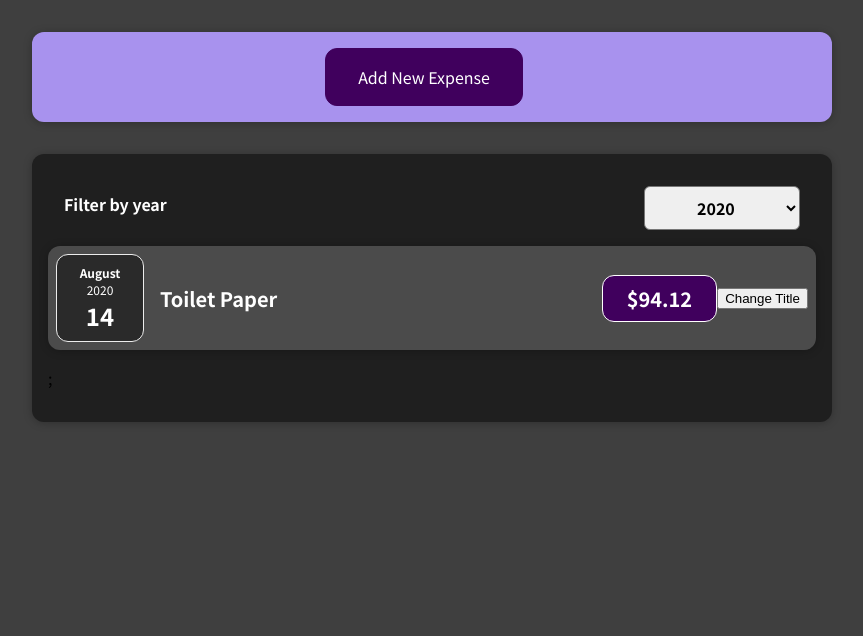
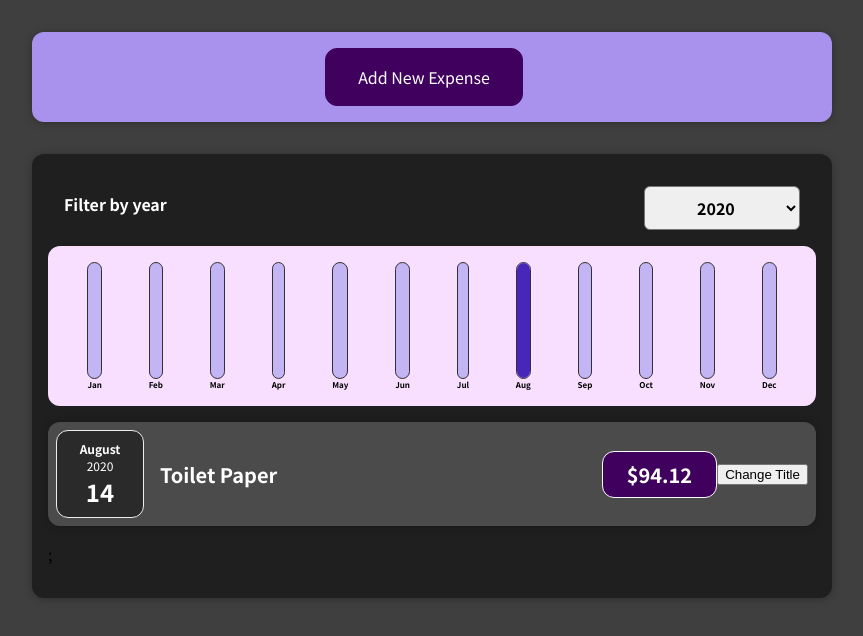
Before and after one commit to AlonerrWolf/AlonerrWolf-Personal-Expenses-App-with-ReactJs, a React (Create React App) app: page / in a window 1280 px wide. Shown: the top 636 px of the page, without its empty margins (208-1071 px from the left). Built offline with nearby package versions, Linux system fonts and the light colour scheme.

Commit message:
added visual chart component

```diff
--- /dev/null
+++ b/src/components/Chart/Chart.css
@@ -0,0 +1,9 @@
+.chart {
+    padding: 1rem;
+    border-radius: 12px;
+    background-color: #f8dfff;
+    text-align: center;
+    display: flex;
+    justify-content: space-around;
+    height: 10rem;
+}
--- a/src/components/Chart/Chart.js
+++ b/src/components/Chart/Chart.js
@@ -0,0 +1,23 @@
+import React from "react";
+
+import ChartBar from "./ChartBar";
+import "./Chart.css";
+
+const Chart = (props) => {
+  const dataPointValues = props.dataPoints.map(dataPoint => dataPoint.value);
+  const totalMaximum = Math.max(...dataPointValues);
+
+  return (
+      <div className='chart'>
+        {props.dataPoints.map((dataPoint) => (
+            <ChartBar
+                key={dataPoint.label}
+                value={dataPoint.value}
+                maxValue={totalMaximum}
+                label={dataPoint.label}
+            />
+        ))}
+      </div>
+  );
+};
+export default Chart;
--- /dev/null
+++ b/src/components/Chart/ChartBar.css
@@ -0,0 +1,30 @@
+.chart-bar {
+    height: 100%;
+    display: flex;
+    flex-direction: column;
+    align-items: center;
+}
+
+.chart-bar__inner {
+    height: 100%;
+    width: 100%;
+    border: 1px solid #313131;
+    border-radius: 12px;
+    background-color: #c3b4f3;
+    overflow: hidden;
+    display: flex;
+    flex-direction: column;
+    justify-content: flex-end;
+}
+
+.chart-bar__fill {
+    background-color: #4826b9;
+    width: 100%;
+    transition: all 0.3s ease-out;
+}
+
+.chart-bar__label {
+    font-weight: bold;
+    font-size: 0.5rem;
+    text-align: center;
+}
--- /dev/null
+++ b/src/components/Chart/ChartBar.js
@@ -0,0 +1,18 @@
+import React from "react";
+import "./ChartBar.css"
+const ChartBar = (props)=>{
+    let barFillHeight = '0%';
+    if (props.maxValue > 0){
+        barFillHeight = Math.round((props.value / props.maxValue)*100) + '%';
+    }
+    return <div className="chart-bar">
+        <div className="chart-bar__inner">
+            <div className="chart-bar__fill" style={{height: barFillHeight}}></div>
+        </div>
+        <div className="chart-bar__label">{props.label}</div>
+    </div>
+
+
+
+}
+export default ChartBar;
--- a/src/components/Expenses/Expenses.js
+++ b/src/components/Expenses/Expenses.js
@@ -4,7 +4,7 @@ import "./Expenses.css";
 import Card from "../UI/Card.js";
 import ExpensesFilter from "./ExpensesFilter.js";
 import ExpensesList from "./ExpensesList";
-
+import ExpensesChart from "./ExpensesChart";
 const Expenses = (props) => {
   const [filteredYear, setFilteredYear] = useState("2020");
   const filterChangeHandler = (selectedYear) => {
@@ -21,6 +21,7 @@ const Expenses = (props) => {
           selected={filteredYear}
           onFilterChange={filterChangeHandler}
         />
+        <ExpensesChart expenses={filteredExpenses}/>
         <ExpensesList items = {filteredExpenses}/>
       </Card>
     </div>
--- /dev/null
+++ b/src/components/Expenses/ExpensesChart.js
@@ -0,0 +1,28 @@
+import React from "react";
+import chart from "../Chart/Chart";
+import Chart from "../Chart/Chart";
+
+const ExpensesChart = (props) => {
+    const chartDataPoints = [
+        {label: "Jan", value: 0},
+        {label: "Feb", value: 0},
+        {label: "Mar", value: 0 },
+        {label: "Apr", value: 0},
+        {label: "May", value: 0},
+        {label: "Jun", value: 0},
+        {label: "Jul", value: 0},
+        {label: "Aug", value: 0},
+        {label: "Sep", value: 0},
+        {label: "Oct", value: 0},
+        {label: "Nov", value: 0},
+        {label: "Dec", value: 0},
+    ];
+
+    for (const expense of props.expenses) {
+        const expenseMonth = expense.date.getMonth(); //starting at 0 => january =>0
+        chartDataPoints[expenseMonth].value += expense.amount;
+    }
+    return <Chart dataPoints={chartDataPoints}></Chart>;
+}
+    ;
+    export default ExpensesChart;
--- a/src/components/NewExpense/ExpenseForm.js
+++ b/src/components/NewExpense/ExpenseForm.js
@@ -44,7 +44,7 @@ const ExpenseForm = (props) => {
 
     const expenseData = {
       title: enteredTitle,
-      amount: enteredAmount,
+      amount: +enteredAmount,
       date: new Date(enteredDate),
     };
 
```
Also changed, not shown: 1 other file (tests, documents, lock files or other folders).
